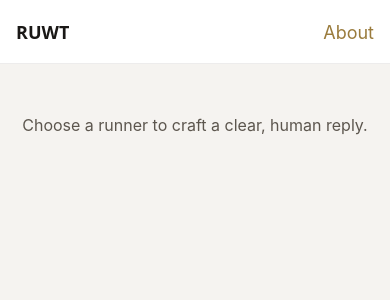
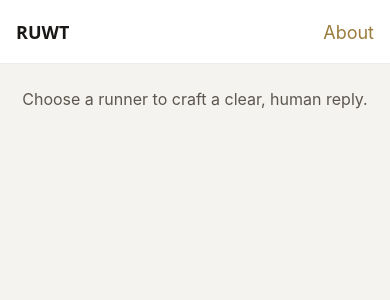
Before and after one commit to IsraelAfangideh/ruwt, a React Native app in the folder code/mobile/: screen / in a window 390 px wide. Shown: the top 300 px of the page. Built offline with nearby package versions, Linux system fonts and the light colour scheme; no server answers.

Commit message:
style(App): enhance layout responsiveness and adjust button styles for improved UI

```diff
--- a/code/mobile/App.tsx
+++ b/code/mobile/App.tsx
@@ -88,7 +88,13 @@ function RunnerListScreen({ navigation }: any) {
   }
 
   return (
-    <SafeAreaView style={[styles.container, { backgroundColor: themeColors.bg }]}>
+    <SafeAreaView style={[
+      styles.container,
+      {
+        backgroundColor: themeColors.bg,
+        paddingTop: Platform.OS === 'web' ? 24 : 50,
+      }
+    ]}>
       {Platform.OS !== 'web' && (
         <Text style={[styles.header, { color: themeColors.text }]}>Ruwt</Text>
       )}
@@ -203,7 +209,6 @@ export default function App() {
 const styles = StyleSheet.create({
   container: {
     flex: 1,
-    paddingTop: 50,
   },
   header: {
     fontSize: 36,
@@ -235,8 +240,9 @@ const styles = StyleSheet.create({
     paddingTop: 6,
   },
   card: {
+    width: '100%',
     padding: 24,
-    borderRadius: 18,
+    borderRadius: 20,
     marginBottom: 18,
     borderWidth: 1,
     shadowColor: '#000',
@@ -274,10 +280,12 @@ const styles = StyleSheet.create({
     lineHeight: 22,
   },
   button: {
+    minHeight: 44,
     paddingVertical: 12,
     paddingHorizontal: 18,
-    borderRadius: 10,
+    borderRadius: 12,
     alignItems: 'center',
+    justifyContent: 'center',
   },
   buttonText: {
     fontWeight: '600',
```
